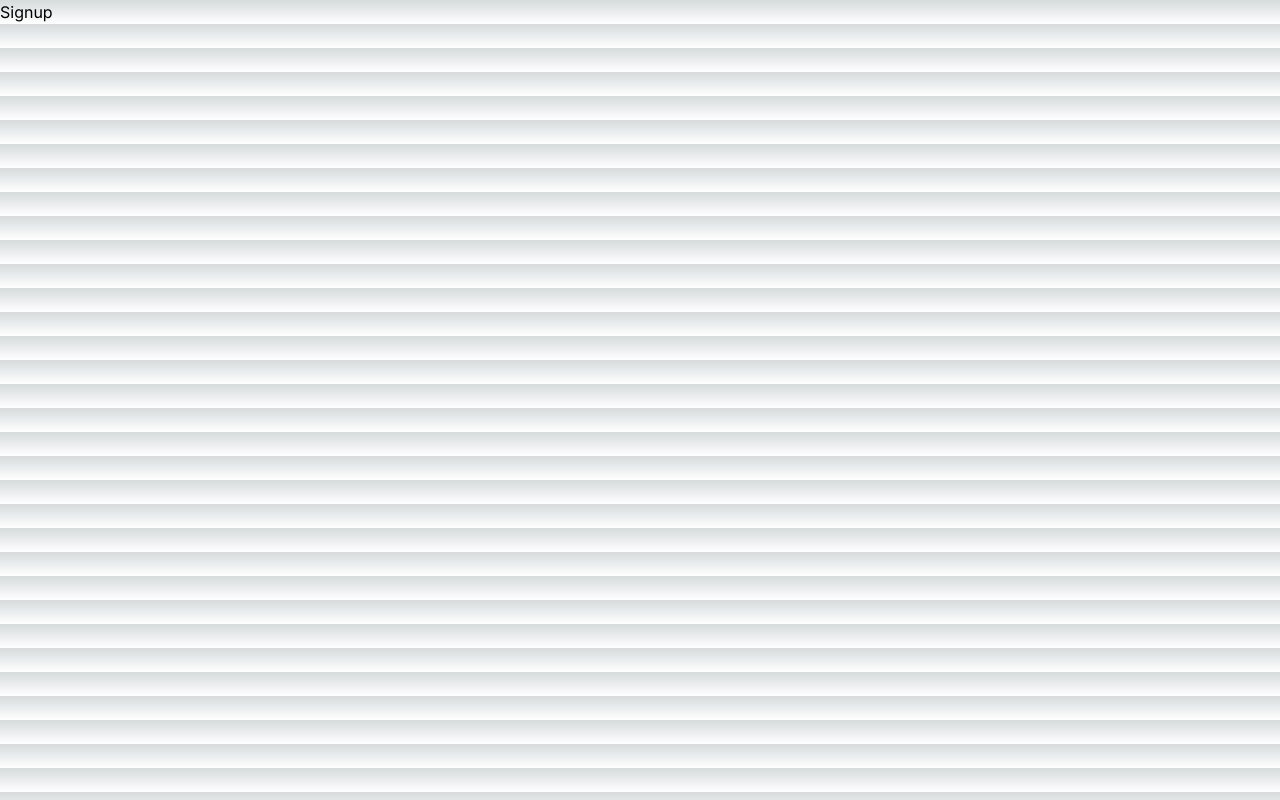
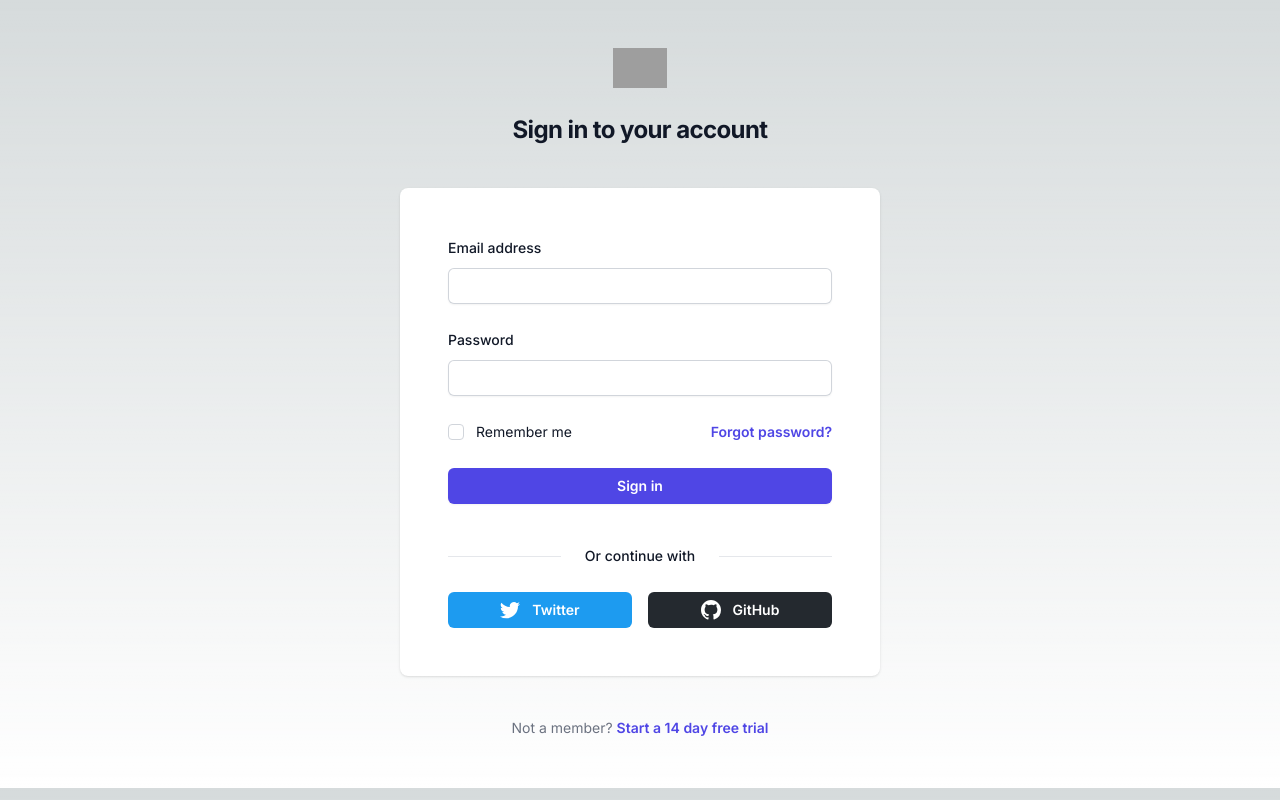
Before and after one commit to jsoto007/learn-link, a Next.js app in the folder client/: page /signup in a window 1280 px wide. Built offline with nearby package versions, Linux system fonts and the light colour scheme; grey boxes are pictures that could not be loaded.

Commit message:
added initial sign in page placeholder content

```diff
--- a/client/package.json
+++ b/client/package.json
@@ -19,5 +19,8 @@
     "react": "18.2.0",
     "react-dom": "18.2.0",
     "tailwindcss": "3.3.3"
+  },
+  "devDependencies": {
+    "@tailwindcss/forms": "^0.5.6"
   }
 }
--- a/client/src/app/signup/page.jsx
+++ b/client/src/app/signup/page.jsx
@@ -2,6 +2,128 @@ import React from 'react'
 
 export default function Signup() {
   return (
-    <div>Signup</div>
+    <div className="flex min-h-full flex-1 flex-col justify-center py-12 sm:px-6 lg:px-8">
+        <div className="sm:mx-auto sm:w-full sm:max-w-md">
+          <img
+            className="mx-auto h-10 w-auto"
+            src="https://tailwindui.com/img/logos/mark.svg?color=indigo&shade=600"
+            alt="Your Company"
+          />
+          <h2 className="mt-6 text-center text-2xl font-bold leading-9 tracking-tight text-gray-900">
+            Sign in to your account
+          </h2>
+        </div>
+
+        <div className="mt-10 sm:mx-auto sm:w-full sm:max-w-[480px]">
+          <div className="bg-white px-6 py-12 shadow sm:rounded-lg sm:px-12">
+            <form className="space-y-6" action="#" method="POST">
+              <div>
+                <label htmlFor="email" className="block text-sm font-medium leading-6 text-gray-900">
+                  Email address
+                </label>
+                <div className="mt-2">
+                  <input
+                    id="email"
+                    name="email"
+                    type="email"
+                    autoComplete="email"
+                    required
+                    className="block w-full rounded-md border-0 py-1.5 text-gray-900 shadow-sm ring-1 ring-inset ring-gray-300 placeholder:text-gray-400 focus:ring-2 focus:ring-inset focus:ring-indigo-600 sm:text-sm sm:leading-6"
+                  />
+                </div>
+              </div>
+
+              <div>
+                <label htmlFor="password" className="block text-sm font-medium leading-6 text-gray-900">
+                  Password
+                </label>
+                <div className="mt-2">
+                  <input
+                    id="password"
+                    name="password"
+                    type="password"
+                    autoComplete="current-password"
+                    required
+                    className="block w-full rounded-md border-0 py-1.5 text-gray-900 shadow-sm ring-1 ring-inset ring-gray-300 placeholder:text-gray-400 focus:ring-2 focus:ring-inset focus:ring-indigo-600 sm:text-sm sm:leading-6"
+                  />
+                </div>
+              </div>
+
+              <div className="flex items-center justify-between">
+                <div className="flex items-center">
+                  <input
+                    id="remember-me"
+                    name="remember-me"
+                    type="checkbox"
+                    className="h-4 w-4 rounded border-gray-300 text-indigo-600 focus:ring-indigo-600"
+                  />
+                  <label htmlFor="remember-me" className="ml-3 block text-sm leading-6 text-gray-900">
+                    Remember me
+                  </label>
+                </div>
+
+                <div className="text-sm leading-6">
+                  <a href="#" className="font-semibold text-indigo-600 hover:text-indigo-500">
+                    Forgot password?
+                  </a>
+                </div>
+              </div>
+
+              <div>
+                <button
+                  type="submit"
+                  className="flex w-full justify-center rounded-md bg-indigo-600 px-3 py-1.5 text-sm font-semibold leading-6 text-white shadow-sm hover:bg-indigo-500 focus-visible:outline focus-visible:outline-2 focus-visible:outline-offset-2 focus-visible:outline-indigo-600"
+                >
+                  Sign in
+                </button>
+              </div>
+            </form>
+
+            <div>
+              <div className="relative mt-10">
+                <div className="absolute inset-0 flex items-center" aria-hidden="true">
+                  <div className="w-full border-t border-gray-200" />
+                </div>
+                <div className="relative flex justify-center text-sm font-medium leading-6">
+                  <span className="bg-white px-6 text-gray-900">Or continue with</span>
+                </div>
+              </div>
+
+              <div className="mt-6 grid grid-cols-2 gap-4">
+                <a
+                  href="#"
+                  className="flex w-full items-center justify-center gap-3 rounded-md bg-[#1D9BF0] px-3 py-1.5 text-white focus-visible:outline focus-visible:outline-2 focus-visible:outline-offset-2 focus-visible:outline-[#1D9BF0]"
+                >
+                  <svg className="h-5 w-5" aria-hidden="true" fill="currentColor" viewBox="0 0 20 20">
+                    <path d="M6.29 18.251c7.547 0 11.675-6.253 11.675-11.675 0-.178 0-.355-.012-.53A8.348 8.348 0 0020 3.92a8.19 8.19 0 01-2.357.646 4.118 4.118 0 001.804-2.27 8.224 8.224 0 01-2.605.996 4.107 4.107 0 00-6.993 3.743 11.65 11.65 0 01-8.457-4.287 4.106 4.106 0 001.27 5.477A4.073 4.073 0 01.8 7.713v.052a4.105 4.105 0 003.292 4.022 4.095 4.095 0 01-1.853.07 4.108 4.108 0 003.834 2.85A8.233 8.233 0 010 16.407a11.616 11.616 0 006.29 1.84" />
+                  </svg>
+                  <span className="text-sm font-semibold leading-6">Twitter</span>
+                </a>
+
+                <a
+                  href="#"
+                  className="flex w-full items-center justify-center gap-3 rounded-md bg-[#24292F] px-3 py-1.5 text-white focus-visible:outline focus-visible:outline-2 focus-visible:outline-offset-2 focus-visible:outline-[#24292F]"
+                >
+                  <svg className="h-5 w-5" aria-hidden="true" fill="currentColor" viewBox="0 0 20 20">
+                    <path
+                      fillRule="evenodd"
+                      d="M10 0C4.477 0 0 4.484 0 10.017c0 4.425 2.865 8.18 6.839 9.504.5.092.682-.217.682-.483 0-.237-.008-.868-.013-1.703-2.782.605-3.369-1.343-3.369-1.343-.454-1.158-1.11-1.466-1.11-1.466-.908-.62.069-.608.069-.608 1.003.07 1.531 1.032 1.531 1.032.892 1.53 2.341 1.088 2.91.832.092-.647.35-1.088.636-1.338-2.22-.253-4.555-1.113-4.555-4.951 0-1.093.39-1.988 1.029-2.688-.103-.253-.446-1.272.098-2.65 0 0 .84-.27 2.75 1.026A9.564 9.564 0 0110 4.844c.85.004 1.705.115 2.504.337 1.909-1.296 2.747-1.027 2.747-1.027.546 1.379.203 2.398.1 2.651.64.7 1.028 1.595 1.028 2.688 0 3.848-2.339 4.695-4.566 4.942.359.31.678.921.678 1.856 0 1.338-.012 2.419-.012 2.747 0 .268.18.58.688.482A10.019 10.019 0 0020 10.017C20 4.484 15.522 0 10 0z"
+                      clipRule="evenodd"
+                    />
+                  </svg>
+                  <span className="text-sm font-semibold leading-6">GitHub</span>
+                </a>
+              </div>
+            </div>
+          </div>
+
+          <p className="mt-10 text-center text-sm text-gray-500">
+            Not a member?{' '}
+            <a href="#" className="font-semibold leading-6 text-indigo-600 hover:text-indigo-500">
+              Start a 14 day free trial
+            </a>
+          </p>
+        </div>
+      </div>
   )
 }
--- a/client/tailwind.config.js
+++ b/client/tailwind.config.js
@@ -14,5 +14,5 @@ module.exports = {
       },
     },
   },
-  plugins: [],
+  plugins: [require('@tailwindcss/forms'),],
 }
```
Also changed, not shown: 1 other file (tests, documents, lock files or other folders).
